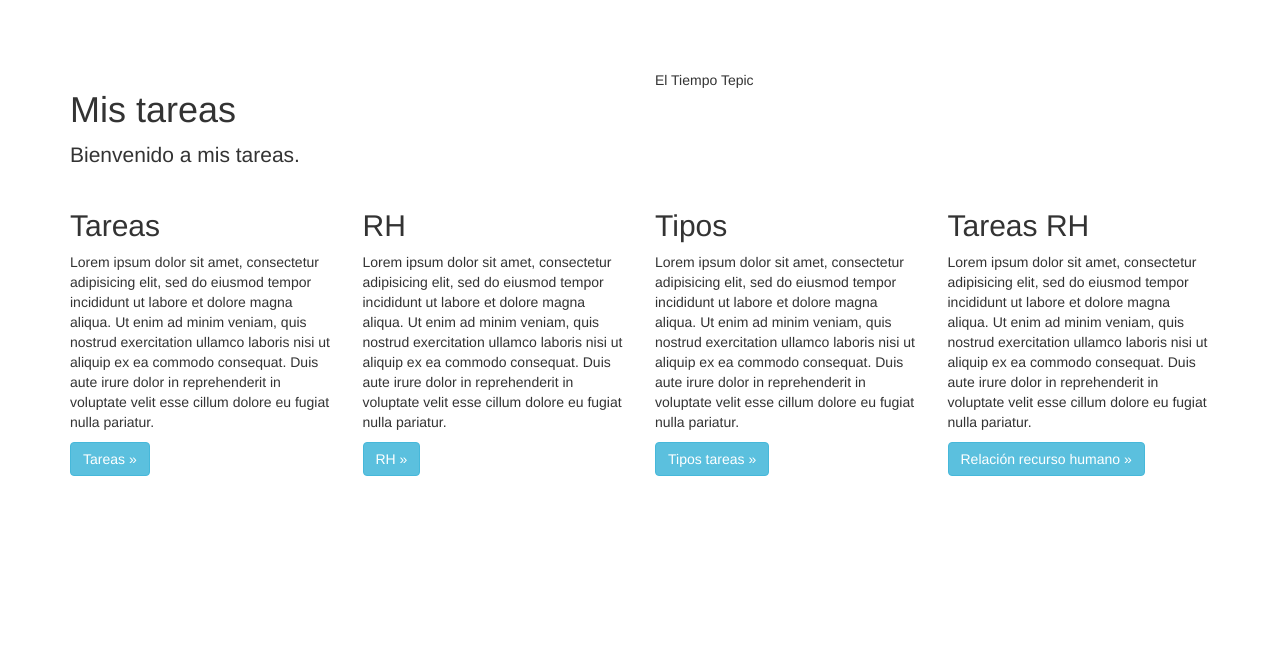
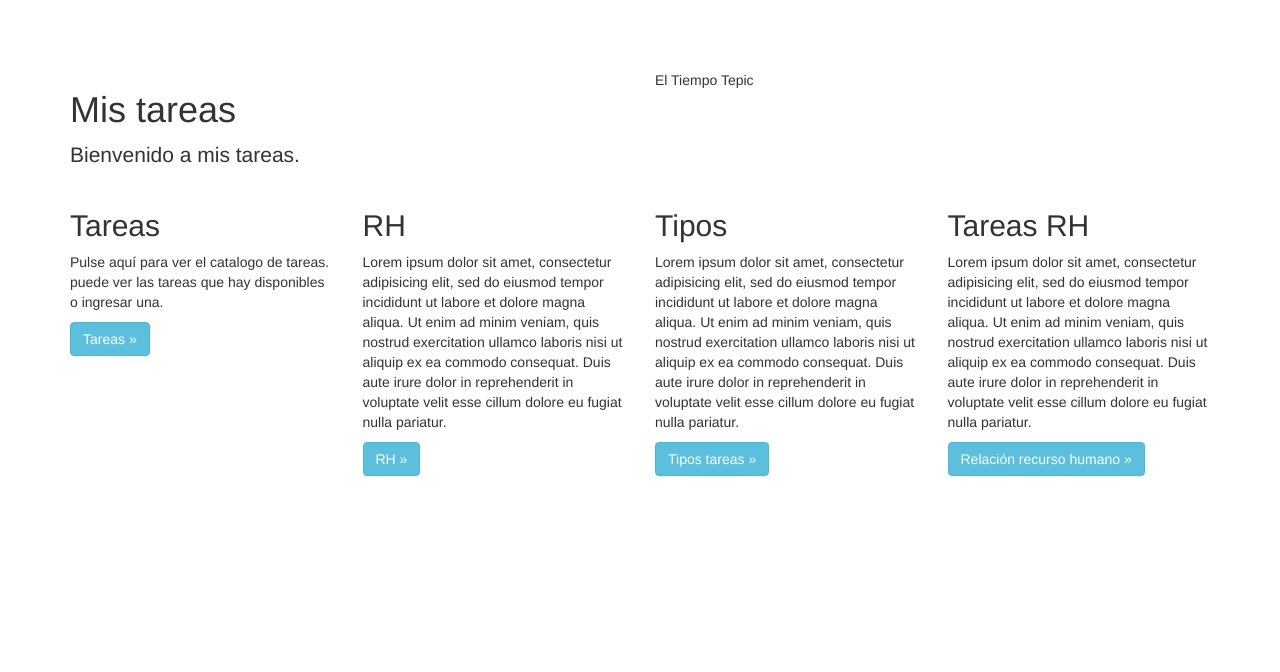
Before and after one commit to celestegarcia/Aplicaciondetareas, a Yii app: template views/site/index.php in a window 1280 px wide. Shown: the top 672 px of the page. Run offline with PHP 8.4 and a stand-in for Yii, Linux system fonts and the light colour scheme; the template is opened without the code that fills it, so the values that code supplies are empty; some libraries are stand-ins or nearby versions.

Commit message:
octavaversion

```diff
--- a/views/site/index.php
+++ b/views/site/index.php
@@ -23,10 +23,7 @@ $this->title = 'Proyecto Web';
             <div class="col-lg-3">
                 <h2>Tareas</h2>
 
-                <p>Lorem ipsum dolor sit amet, consectetur adipisicing elit, sed do eiusmod tempor incididunt ut labore et
-                    dolore magna aliqua. Ut enim ad minim veniam, quis nostrud exercitation ullamco laboris nisi ut aliquip
-                    ex ea commodo consequat. Duis aute irure dolor in reprehenderit in voluptate velit esse cillum dolore eu
-                    fugiat nulla pariatur.</p>
+                <p>Pulse aquí para ver el catalogo de tareas. puede ver las tareas que hay disponibles o ingresar una.</p>
 
                 <p><a class="btn btn-info" href="http://localhost/index.php?r=tareas/index">Tareas &raquo;</a></p>
             </div>
--- a/views/tareas-has-recurso-humano/_form.php
+++ b/views/tareas-has-recurso-humano/_form.php
@@ -2,6 +2,7 @@
 
 use yii\helpers\Html;
 use yii\widgets\ActiveForm;
+use yii\helpers\ArrayHelper;
 
 /* @var $this yii\web\View */
 /* @var $model app\models\TareasHasRecursoHumano */
@@ -12,7 +13,8 @@ use yii\widgets\ActiveForm;
 
     <?php $form = ActiveForm::begin(); ?>
 
-    <?= $form->field($model, 'tareas_idtareas')->textInput() ?>
+   <?= $form->field($model, 'tareas_idtareas')->dropDownList(ArrayHelper::map(\app\models\Tareas::find()->asArray()->all(),'idtareas' ,'nombre'),
+    		['prompt'=>'Selecciona']); ?>
 
     <?= $form->field($model, 'recurso_humano_idrecurso_humano')->textInput() ?>
 
```
